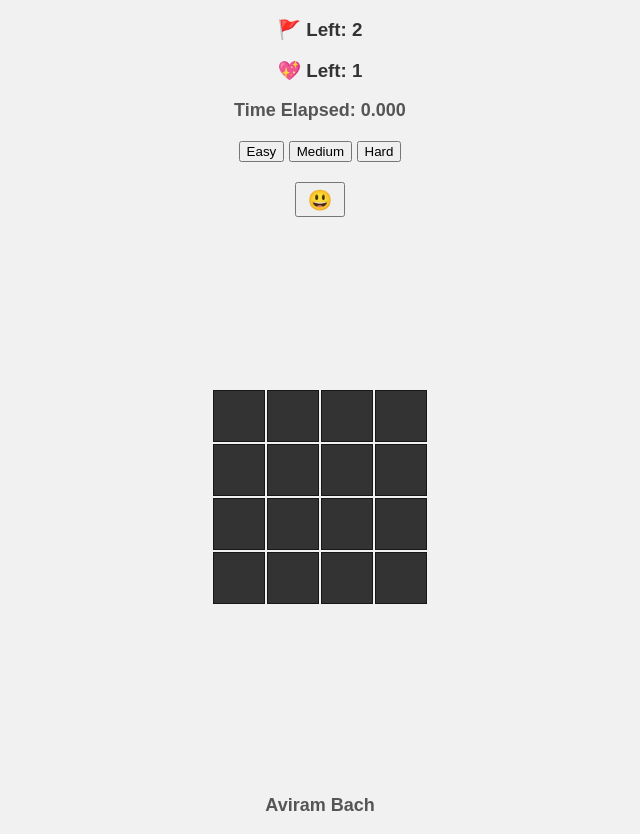
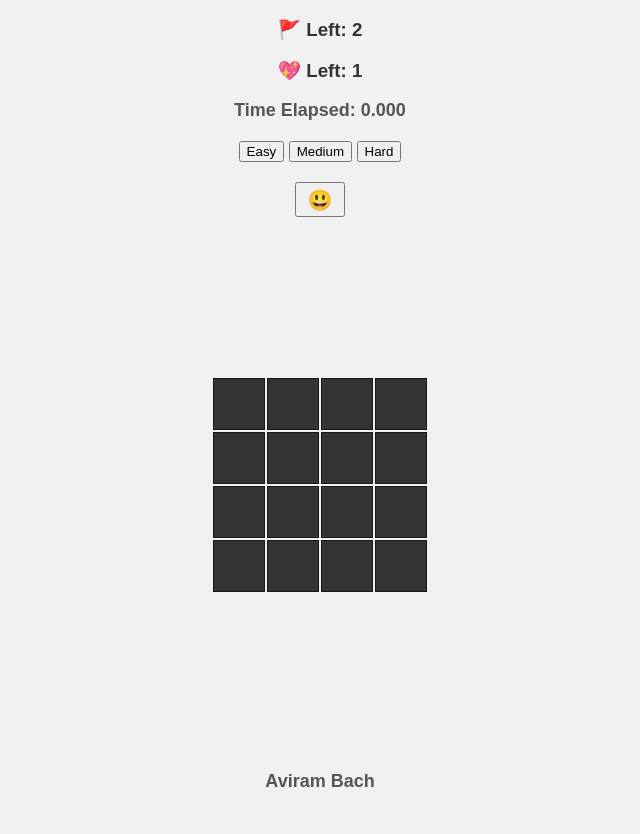
Before and after one commit to AviramBach/MineSweeper-sprint1, a plain HTML site: page index.html in a window 1280 px wide. Shown: the part 61-895 px from the top of the page, without its empty margins (320-960 px from the left). After the commit the page ends 871 px from the top, so only its background shows below. Drawn offline with Linux system fonts and the light colour scheme.

Commit message:
fixed scale of screen

```diff
--- a/css/style.css
+++ b/css/style.css
@@ -79,20 +79,14 @@ button {
     font-size: 20px;
 }
 
-/* .board-container {
-    display: flex;
-    justify-content: center;
-    align-items: center;
-    height: 100vh;
-    margin: auto;
-} */
+
 
 
 .board-container {
     display: flex;
     justify-content: center;
     align-items: center;
-    height: 70vh;
+    height: 67vh;
     margin: auto;
     max-width: 100%;
 }
```
